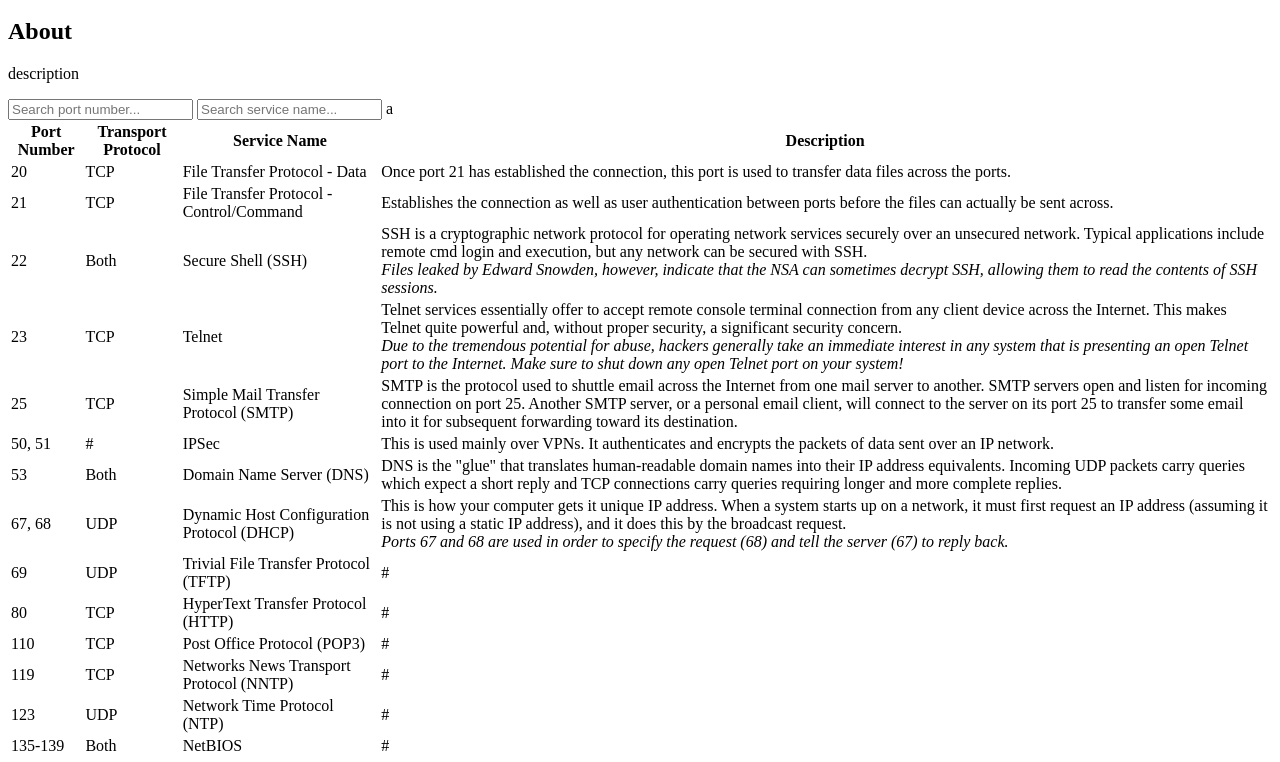
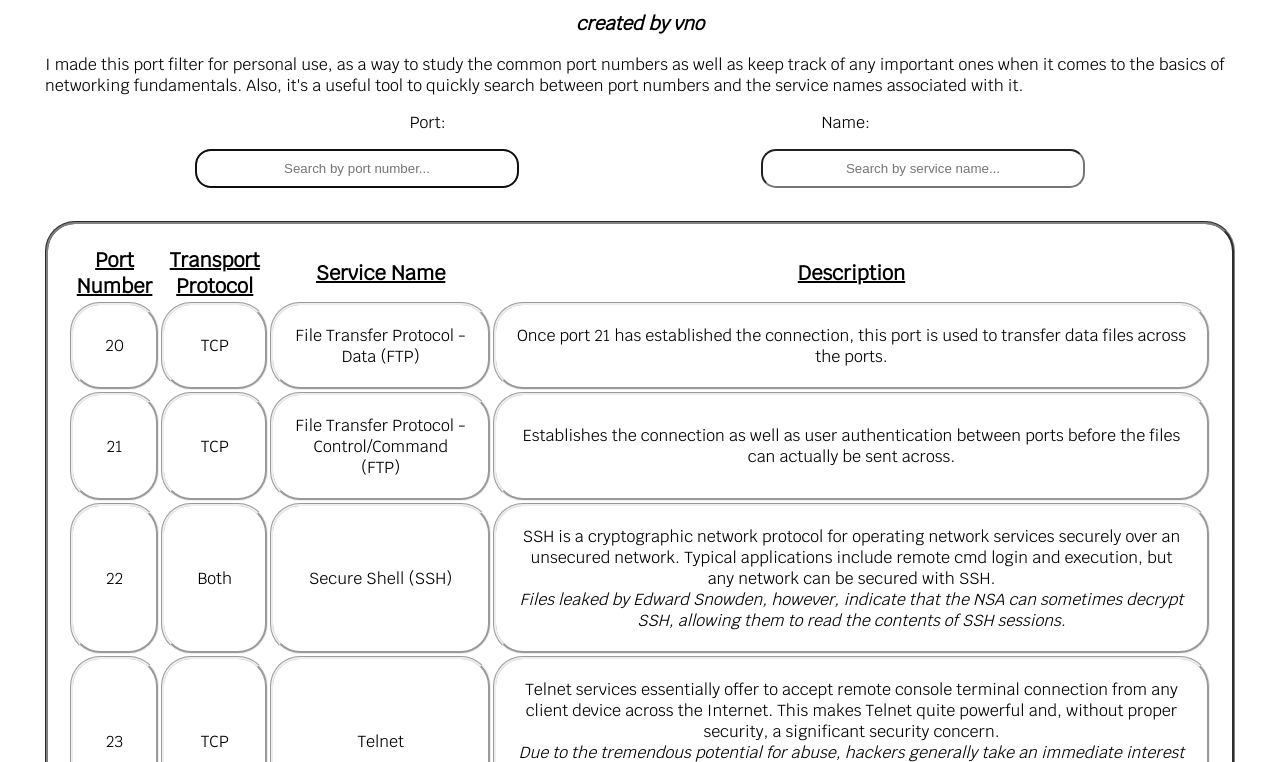
Before and after one commit to srpvno/portfilter, a plain HTML site: page index.html in a window 1280 px wide. Shown: the part 101-863 px from the top of the page. Drawn offline with Linux system fonts and the light colour scheme.

Commit message:
Added more protocols to learn.

```diff
--- /dev/null
+++ b/filter.js
@@ -0,0 +1,41 @@
+function filterPort() {
+    // Declare variables
+    var input, filter, table, tr, td, i;
+    input = document.getElementById("portInput");
+    filter = input.value.toUpperCase();
+    table = document.getElementById("filterTable");
+    tr = table.getElementsByTagName("tr");
+
+    // Loop through all table rows, and hide those who don't match the search query
+    for (i = 0; i < tr.length; i++) {
+        td = tr[i].getElementsByTagName("td")[0];
+        if (td) {
+            if (td.innerHTML.toUpperCase().indexOf(filter) > -1) {
+                tr[i].style.display = "";
+            } else {
+                tr[i].style.display = "none";
+            }
+        }
+    }
+}
+
+function filterName() {
+    // Declare variables
+    var input, filter, table, tr, td, i;
+    input = document.getElementById("nameInput");
+    filter = input.value.toUpperCase();
+    table = document.getElementById("filterTable");
+    tr = table.getElementsByTagName("tr");
+
+    // Loop through all table rows, and hide those who don't match the search query
+    for (i = 0; i < tr.length; i++) {
+        td = tr[i].getElementsByTagName("td")[2];
+        if (td) {
+            if (td.innerHTML.toUpperCase().indexOf(filter) > -1) {
+                tr[i].style.display = "";
+            } else {
+                tr[i].style.display = "none";
+            }
+        }
+    }
+}
--- a/index.html
+++ b/index.html
@@ -5,37 +5,41 @@
         <meta http-equiv="X-UA-Compatible" content="IE=edge">
         <title>Port 65536</title>
         <meta name="description" content="An interactive search spot for filtering port numbers">
-        <link rel="stylesheet" type="text/css" href="/main.css">
-
+        <link rel="stylesheet" type="text/css" href="style.css">
+        <link rel="stylesheet" href="https://fonts.googleapis.com/css?family=Krub">
+        <script type="text/javascript" src="filter.js"></script>
     </head>
 
     <body>
-        <h1> Port 65536 </h1>
-        <h4> created by vno </h4>
-        <h2> About </h2>
-        <p>description</p>
+        <h1><u> Port 65536 </u></h1>
+        <h3> <i>created by vno</i> </h3>
+        <p> I made this port filter for personal use, as a way to study the common port numbers as well as keep track of any important ones when it comes to the basics of networking fundamentals. Also, it's a useful tool to quickly search between port numbers and the service names associated with it. </p>
 
-        <input type="text" id="portInput" onkeyup="filterPort()" placeholder="Search port number...">
+        <p id="portName">Port: &nbsp; &nbsp; &nbsp; &nbsp;&nbsp; &nbsp; &nbsp; &nbsp;&nbsp; &nbsp; &nbsp; &nbsp;&nbsp; &nbsp; &nbsp; &nbsp; &nbsp; &nbsp; &nbsp; &nbsp;&nbsp; &nbsp; &nbsp; &nbsp;&nbsp; &nbsp; &nbsp; &nbsp;&nbsp; &nbsp; &nbsp; &nbsp; &nbsp; &nbsp; &nbsp; &nbsp;&nbsp; &nbsp; &nbsp; &nbsp;&nbsp; &nbsp; &nbsp; &nbsp;&nbsp; &nbsp; &nbsp; &nbsp;&nbsp; &nbsp; Name: </p>
 
-        <input type="text" id="nameInput" onkeyup="filterName()" placeholder="Search service name...">
+        <input type="text" id="portInput" autofocus="autofocus" onkeyup="filterPort()" placeholder="Search by port number...">
+
+        <input type="text" id="nameInput" onkeyup="filterName()" placeholder="Search by service name...">
+
+         <br><br><br><br>
 
         <table id="filterTable">
-            <tr>
-                <th>Port Number</th>
-                <th>Transport Protocol</th>
-                <th>Service Name</th>
-                <th>Description</th>
+            <tr id="ftheader" cellspacing="10">
+                <th><u>Port Number</u></th>
+                <th><u>Transport Protocol</u></th>
+                <th><u>Service Name</u></th>
+                <th><u>Description</u></th>
             </tr>
             <tr>
                 <td>20</td>
                 <td>TCP</td>
-                <td>File Transfer Protocol - Data</td>
+                <td>File Transfer Protocol - Data (FTP)</td>
                 <td>Once port 21 has established the connection, this port is used to transfer data files across the ports.</td>
             </tr>
             <tr>
                 <td>21</td>
                 <td>TCP</td>
-                <td>File Transfer Protocol - Control/Command</td>
+                <td>File Transfer Protocol - Control/Command (FTP)</td>
                 <td>Establishes the connection as well as user authentication between ports before the files can actually be sent across.</td>
             </tr>
             <tr>
@@ -46,7 +50,7 @@
                     <br>
                     <i>Files leaked by Edward Snowden, however, indicate that the NSA can sometimes decrypt SSH, allowing them to read the contents of SSH sessions.</i>
                 </td>
-            </tr>a
+            </tr>
             <tr>
                 <td>23</td>
                 <td>TCP</td>
@@ -86,43 +90,43 @@
                 <td>69</td>
                 <td>UDP</td>
                 <td>Trivial File Transfer Protocol (TFTP)</td>
-                <td>#</td>
+                <td>TFTP is a simple protocol that allows a client to place or grab a file form a remote host. It is used to transfer firmware images and configuration files to network appliances like routers, firewalls, IP phones, etc. It's the protocol of choice for the initial stages of any network booting strategy like BOOTP, PXE, BSDP, etc.</td>
             </tr>
             <tr>
                 <td>80</td>
                 <td>TCP</td>
                 <td>HyperText Transfer Protocol (HTTP)</td>
-                <td>#</td>
+                <td>The default port number for a Web server. Experimental services may sometimes be run at port 8080.</td>
             </tr>
             <tr>
                 <td>110</td>
                 <td>TCP</td>
                 <td>Post Office Protocol (POP3)</td>
-                <td>#</td>
+                <td>A client pulls emails from the email server. By doing so, a local file is stored [PST] on the local device. The email server has now removed specified email from its server and thus, is only present on the local device.</td>
             </tr>
             <tr>
                 <td>119</td>
                 <td>TCP</td>
                 <td>Networks News Transport Protocol (NNTP)</td>
-                <td>#</td>
+                <td>Port 119 hosts the servers of the famous and infamous Internet USENET newsgroup world. NNTP servers push and pull news articles to and from other NNTP servers over port 119, and news reading (and writing) clients talking to news servers over the same port.</td>
             </tr>
             <tr>
                 <td>123</td>
                 <td>UDP</td>
                 <td>Network Time Protocol (NTP)</td>
-                <td>#</td>
+                <td>The NTP is a clean, simple, lightweight and efficient protocol allowing clients to query servers for the current time (including the date), thus, allowing every client in various timezones to sync properly.</td>
             </tr>
             <tr>
-                <td>135-139</td>
+                <td>137-139</td>
                 <td>Both</td>
                 <td>NetBIOS</td>
-                <td>#</td>
+                <td>In the name of backward compatibility, Windows 2000 and later OS's continued to suppor tthe original NetBIOS port trio. However, they've now moved their NetBIOS services over to port 445 - but have now created even more serious security problems with that port.</td>
             </tr>
             <tr>
                 <td>143</td>
                 <td>Both</td>
                 <td>Internet Message Access Protocol (IMAP4)</td>
-                <td>#</td>
+                <td>A client pulls an email from the email server and creates a local copy unto the local device. Any changes on the local device will sync with the email server. The email server saves a copy unto the server itself. Thus, if the client decides to switch devices, it can pull the any changed data from the email server once again.</td>
             </tr>
             <tr>
                 <td>161</td>
@@ -140,59 +144,20 @@
                 <td>389</td>
                 <td>Both</td>
                 <td>Lightweight Directory Access Protocol (LDAP)</td>
-                <td>#</td>
+                <td>LDAP is a modern and popular Internet directory access protocol used by many systems and services. Most Windows users will encounter it due to the port running while it is open.</td>
             </tr>
             <tr>
                 <td>443</td>
                 <td>Both</td>
-                <td>HTTP with SSL</td>
-                <td>#</td>
+                <td>HTTP with SSL (HTTPS)</td>
+                <td>This port is used for secure web browser communication. Data transferred across such connections are highly resistant to eavesdropping and interception. Moreover, the identity of the remotely connected server can be verified with significant confidence. Web servers offering to accept and establish secure connections listen on this port for connections from web browsers desiring strong communication security.</td>
+            </tr>
+            <tr>
+                <td>3389</td>
+                <td>TCP</td>
+                <td>Remote Desktop Protocol (RDP)</td>
+                <td>This port is used by Microsoft's "Terminal Server" which was renamed to Remote Desktop for their appearnace in Windows XP.</td>
             </tr>
         </table>
-
-        <script>
-            function filterPort() {
-                // Declare variables
-                var input, filter, table, tr, td, i;
-                input = document.getElementById("portInput");
-                filter = input.value.toUpperCase();
-                table = document.getElementById("filterTable");
-                tr = table.getElementsByTagName("tr");
-
-                // Loop through all table rows, and hide those who don't match the search query
-                for (i = 0; i < tr.length; i++) {
-                    td = tr[i].getElementsByTagName("td")[0];
-                    if (td) {
-                        if (td.innerHTML.toUpperCase().indexOf(filter) > -1) {
-                            tr[i].style.display = "";
-                        } else {
-                            tr[i].style.display = "none";
-                        }
-                    }
-                }
-            }
-            function filterName() {
-                // Declare variables
-                var input, filter, table, tr, td, i;
-                input = document.getElementById("nameInput");
-                filter = input.value.toUpperCase();
-                table = document.getElementById("filterTable");
-                tr = table.getElementsByTagName("tr");
-
-                // Loop through all table rows, and hide those who don't match the search query
-                for (i = 0; i < tr.length; i++) {
-                    td = tr[i].getElementsByTagName("td")[2];
-                    if (td) {
-                        if (td.innerHTML.toUpperCase().indexOf(filter) > -1) {
-                            tr[i].style.display = "";
-                        } else {
-                            tr[i].style.display = "none";
-                        }
-                    }
-                }
-            }
-        </script>
-
     </body>
-
 </html>
--- /dev/null
+++ b/style.css
@@ -0,0 +1,65 @@
+
+h1 {
+    font-size: 30px;
+    text-align: center;
+    font-family: 'Krub', sans-serif;
+}
+
+h3 {
+    text-align: center;
+    font-family: 'Krub', sans-serif;
+}
+
+table {
+    text-align: center;
+    border-style: groove;
+    border-radius: 30px;
+    padding: 20px;
+    font-family: 'Krub', sans-serif;
+}
+
+td {
+    border-style: groove;
+    border-radius: 30px;
+    padding: 20px;
+}
+
+input {
+    padding: 10px;
+    border-radius: 15px;
+    text-align: center;
+}
+
+body {
+    padding-top: 25px;
+    padding-bottom: 50px;
+    padding-left: 37px;
+    padding-right: 37px;
+}
+
+
+#nameInput {
+    float: right;
+    margin-right: 150px;
+    width: 300px;
+}
+
+#portInput {
+    float: left;
+    margin-left: 150px;
+    width: 300px;
+}
+
+p {
+    font-family: 'Krub', sans-serif;
+}
+
+#portName {
+    text-align: center;
+}
+
+#ftheader {
+    padding: 50px;
+    font-size: 20px;
+    border-style: hidden;
+}
```
